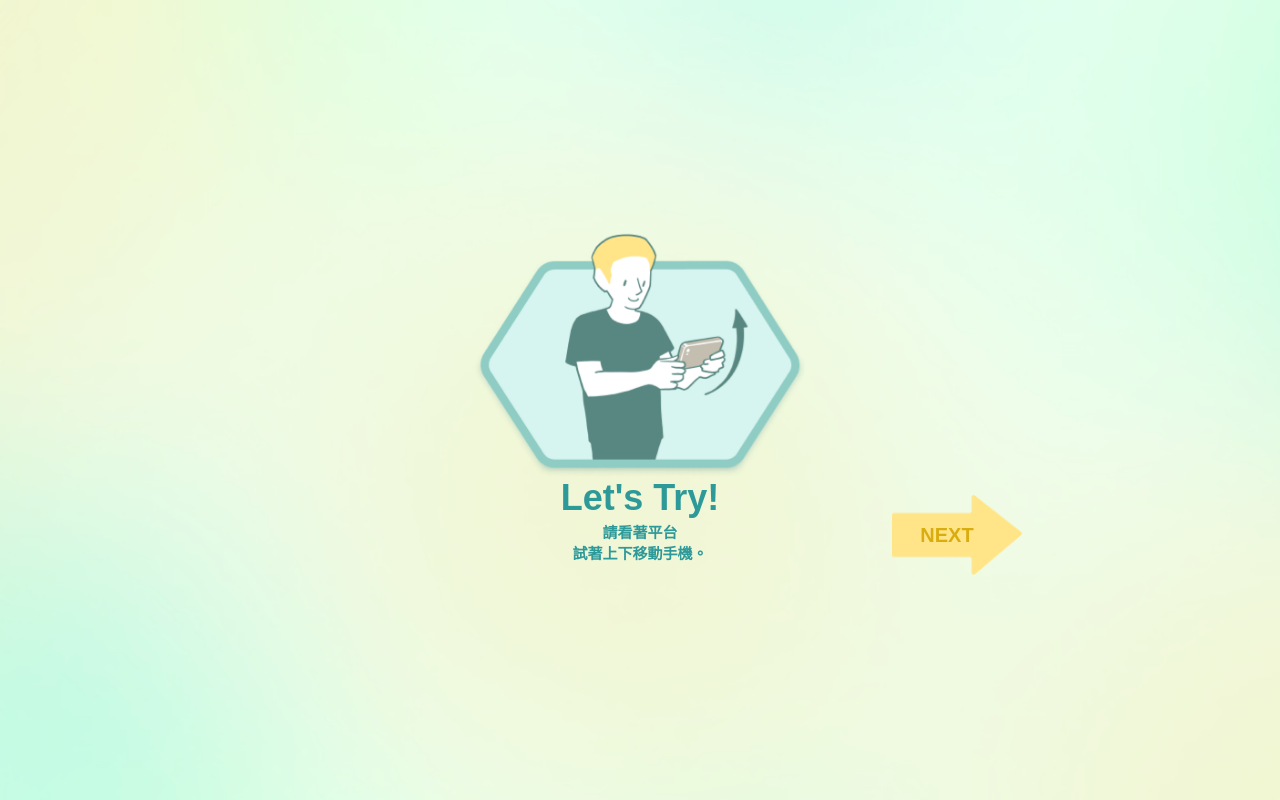
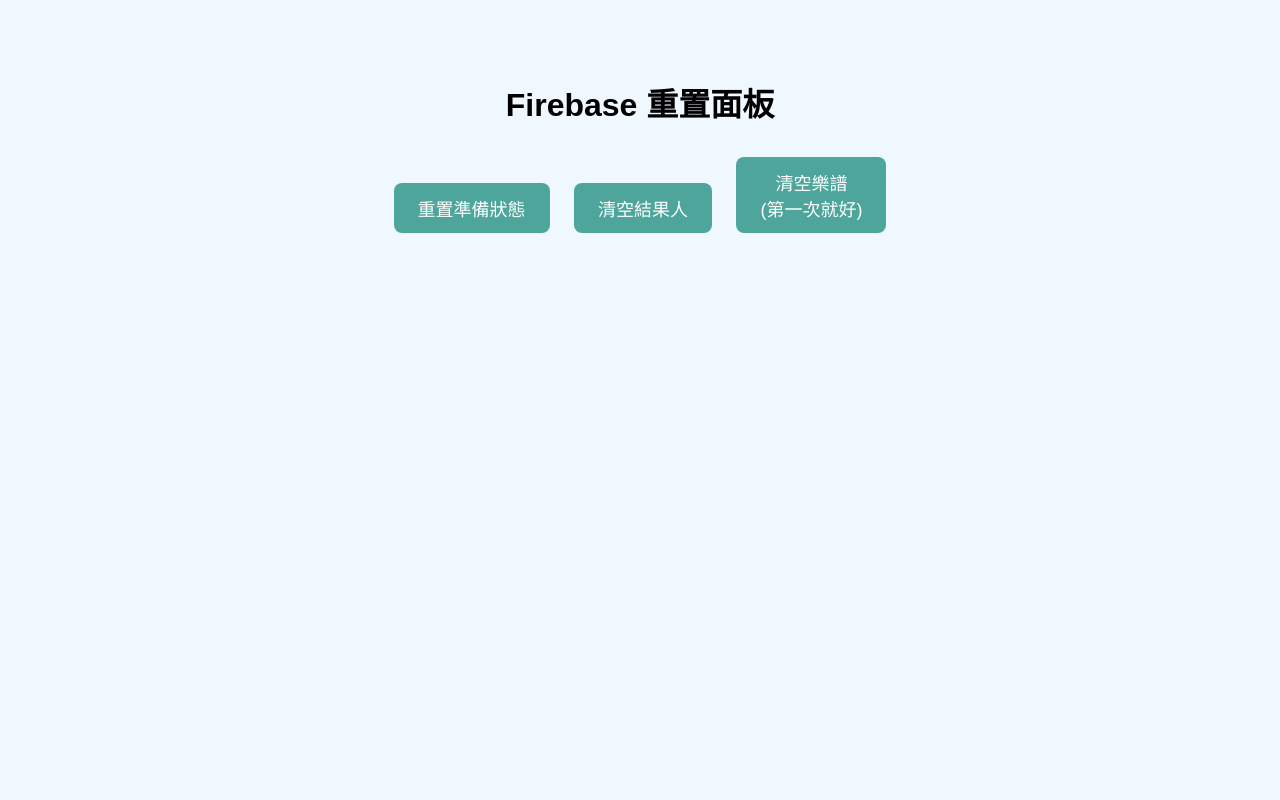
Before and after one commit to aptflin/WebsiteTest, a website: page index.html in a window 1280 px wide. Drawn offline with Linux system fonts and the light colour scheme.

Commit message:
update clear

```diff
--- a/index.html
+++ b/index.html
@@ -3,138 +3,83 @@
 
 <head>
     <meta charset="UTF-8">
-    <meta name="viewport" content="width=844, height=390, initial-scale=1.0">
-    <title>Let's Try</title>
+    <title>Firebase Reset Panel</title>
     <style>
-        /* 背景 */
-        body,
-        html {
-            margin: 0;
-            padding: 0;
-            width: 100%;
-            height: 100%;
-            background: linear-gradient(to top right, #dff6e6, #ccf3f9);
-            font-family: "M PLUS 1p", sans-serif;
-            display: flex;
-            justify-content: center;
-            align-items: center;
-            overflow: hidden;
-
-            background-image: url('../src/BG.png');
-            /* 背景圖片 */
-            background-size: cover;
-            /* 背景圖片鋪滿 */
-            background-repeat: no-repeat;
-            /* 不要重複 */
-            background-position: center center;
-            /* 置中顯示 */
+        body {
+            font-family: Arial, sans-serif;
+            text-align: center;
+            padding-top: 50px;
+            background-color: #f0f8ff;
         }
 
-        /* 整體容器 */
-        .container {
-            width: 844px;
-            height: 390px;
-            position: relative;
-            display: flex;
-            flex-direction: column;
-            align-items: center;
-            text-align: center;
-        }
-
-        .try-hint img {
-            width: 300px;
-            height: 230px;
-            object-fit: contain;
-            margin-top: 35px;
-            animation: breathing 2s ease-in-out infinite;
-        }
-
-        /* 呼吸式放大縮小動畫 */
-        @keyframes breathing {
-            0% {
-                transform: scale(1);
-            }
-
-            50% {
-                transform: scale(1.1);
-                /* 放大到1.1倍 */
-            }
-
-            100% {
-                transform: scale(1);
-            }
-        }
-
-
-        /* 主標題 */
-        .main-title {
-            font-size: 36px;
-            color: #2d9999;
-            font-weight: 900;
-            margin-top: 3px;
-            margin-bottom: 2px;
-        }
-
-        /* 小文字說明 */
-        .sub-text {
-            font-size: 15px;
-            color: #2d9999;
-            line-height: 1.4;
-            font-weight: 700;
-            margin-top: 1px;
-            margin-bottom: 10px;
-        }
-
-        /* 箭頭按鈕 */
-        .arrow {
-            position: absolute;
-            bottom: 20px;
-            right: 20px;
-            width: 150px;
-            height: 80px;
-            background-image: url('src/arrow.png');
-            background-size: contain;
-            background-repeat: no-repeat;
-            background-position: center;
-            display: flex;
-            align-items: center;
-            justify-content: center;
-            padding-right: 20px;
+        button {
+            font-size: 18px;
+            margin: 10px;
+            padding: 12px 24px;
+            border: none;
+            border-radius: 8px;
+            background-color: #4ea59b;
+            color: white;
             cursor: pointer;
         }
 
-        /* 只有hover的時候才發光，而且順著透明邊緣 */
-        .arrow:hover {
-            filter: drop-shadow(0 0 10px #ffd5005e);
-            transition: all 0.3s ease;
-        }
-
-        /* 文字動畫 */
-        .arrow-text {
-            color: #D9AD0F;
-            font-weight: 900;
-            font-size: 20px;
-            transition: transform 0.3s ease;
-        }
-
-        .arrow:hover .arrow-text {
-            transform: scale(1.2);
+        button:hover {
+            background-color: #3b877f;
         }
     </style>
 </head>
 
 <body>
-    <div class="container">
-        <div class="try-hint">
-            <img src="src/try.png" alt="提示動畫">
-        </div>
-        <h1 class="main-title">Let's Try!</h1>
-        <p class="sub-text">請看著平台<br>試著上下移動手機。</p>
+    <h1>Firebase 重置面板</h1>
+    <button id="resetPlayers">重置準備狀態</button>
+    <button id="clearOwner">清空結果人</button>
+    <button id="clearSequence">清空樂譜<br>(第一次就好)</button>
 
-        <div class="arrow" onclick='window.location.href = "BlueReady.html"'>
-            <span class="arrow-text">NEXT</span>
-        </div>
-    </div>
+    <script type="module">
+        import { initializeApp } from "https://www.gstatic.com/firebasejs/10.7.1/firebase-app.js";
+        import { getFirestore, doc, updateDoc } from "https://www.gstatic.com/firebasejs/10.7.1/firebase-firestore.js";
+
+        const firebaseConfig = {
+            apiKey: "AIzaSyCXc1N4_X4_QCJ9ylNYR5S2_UjlqB-dgEQ",
+            authDomain: "bondju-58069.firebaseapp.com",
+            projectId: "bondju-58069",
+            storageBucket: "bondju-58069.firebasestorage.app",
+            messagingSenderId: "773554844066",
+            appId: "1:773554844066:web:862be0067cbab41fb342fb"
+        };
+
+        const app = initializeApp(firebaseConfig);
+        const db = getFirestore(app);
+
+        const gameDocRef = doc(db, "game", "s1");
+        const musicDocRef = doc(db, "music_sequence", "red");
+
+        // 重置 Blue/Red/Green 為 false
+        document.getElementById("resetPlayers").addEventListener("click", async () => {
+            await updateDoc(gameDocRef, {
+                "players.Blue": false,
+                "players.Red": false,
+                "players.Green": false
+            });
+            alert("✅ 已重置玩家準備狀態！");
+        });
+
+        // 清空 resultOwner
+        document.getElementById("clearOwner").addEventListener("click", async () => {
+            await updateDoc(gameDocRef, {
+                resultOwner: ""
+            });
+            alert("✅ 已清空結果擁有者！");
+        });
+
+        // 清空樂譜
+        document.getElementById("clearSequence").addEventListener("click", async () => {
+            await updateDoc(musicDocRef, {
+                sequence: []
+            });
+            alert("✅ 已清空樂譜！");
+        });
+    </script>
 </body>
 
 </html>
```
